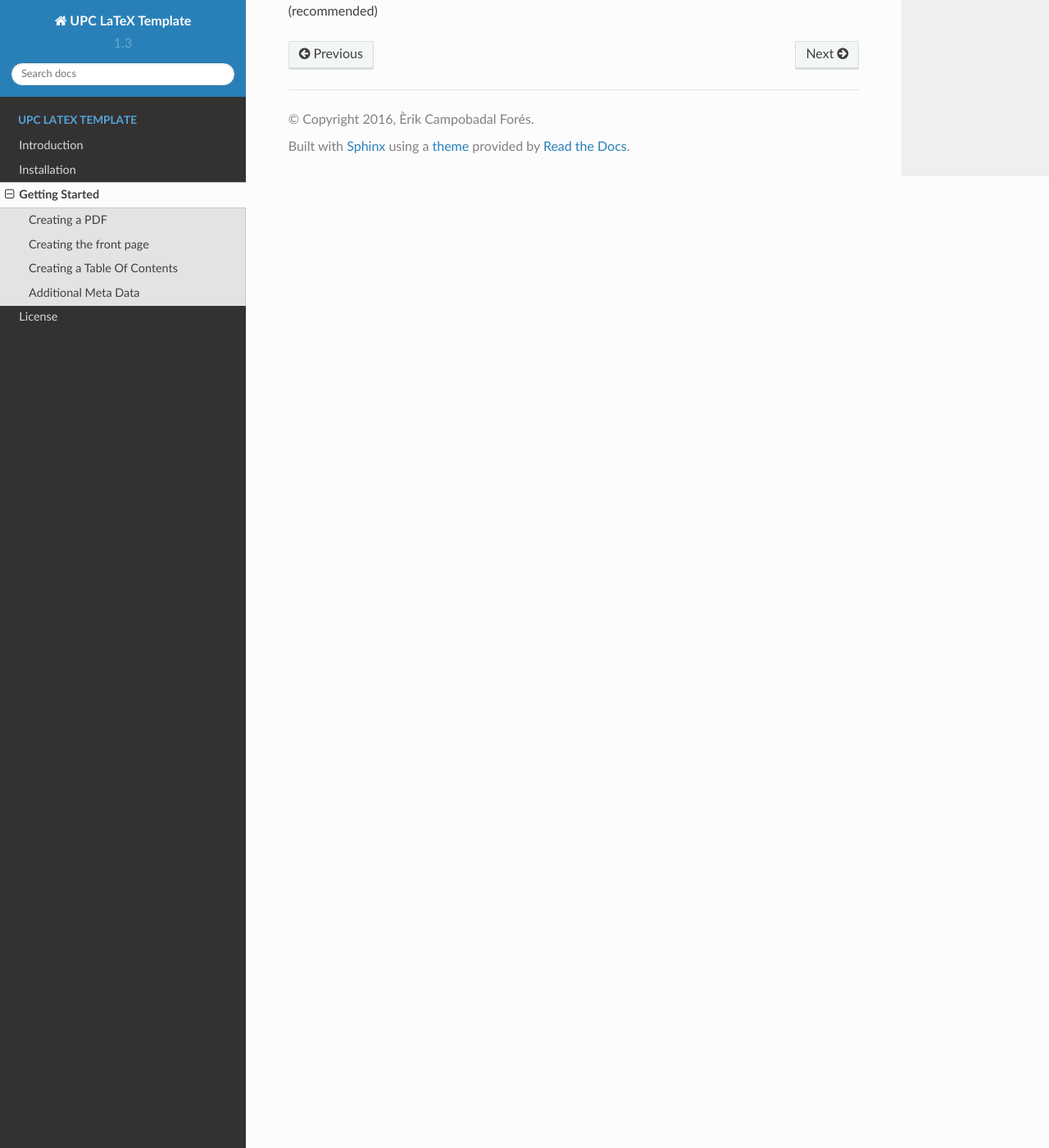
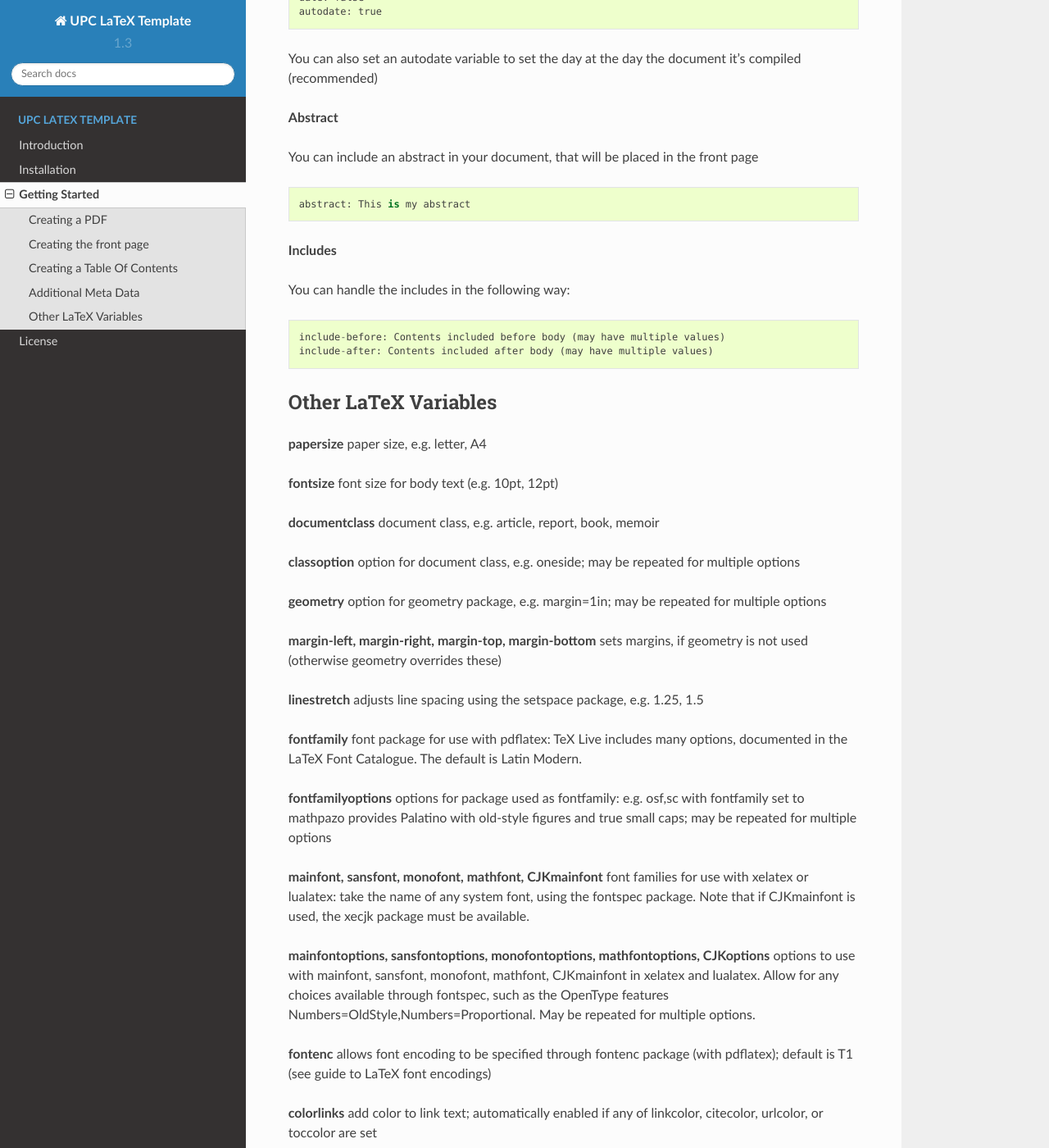
Before and after one commit to ConsoleTVs/UPC-LaTeX-Template, a Sphinx documentation site: the page built from doc/source/getting-started.rst, in a window 1280 px wide and 1400 px high, scrolled down 1827 px. Shown: the whole window at 82% size. Built offline with Sphinx 7.4.7 and the Read the Docs theme 2.0.0, drawn with Linux system fonts in a browser that asks for light colours; some of the changed text lies outside the part shown.

Commit message:
Added LaTeX Variables

```diff
--- a/doc/source/getting-started.rst
+++ b/doc/source/getting-started.rst
@@ -56,9 +56,13 @@ Creating a Table Of Contents
 To create a table of contents you'll just need to provide an extra meta data:
 ::
     toc: true
+    toc-title: Contents
+    toc-depth: 3
     numbersections: true
 
+You can optionaly choose if you would like to change the default title, by default it's: Continguts
 You can optionaly choose if you would like them to have a number.
+The toc-depth specifies the level of section to include in table of contents
 
 Additional Meta Data
 --------------------
@@ -74,3 +78,94 @@ You can include the date in your front page with the following meta data:
     autodate: true
 
 You can also set an autodate variable to set the day at the day the document it's compiled (recommended)
+
+
+**Abstract**
+
+You can include an abstract in your document, that will be placed in the front page
+::
+
+    abstract: This is my abstract
+
+**Includes**
+
+You can handle the includes in the following way:
+::
+    include-before: Contents included before body (may have multiple values)
+    include-after: Contents included after body (may have multiple values)
+
+Other LaTeX Variables
+---------------------
+
+**papersize**
+paper size, e.g. letter, A4
+
+**fontsize**
+font size for body text (e.g. 10pt, 12pt)
+
+
+**documentclass**
+document class, e.g. article, report, book, memoir
+
+**classoption**
+option for document class, e.g. oneside; may be repeated for multiple options
+
+**geometry**
+option for geometry package, e.g. margin=1in; may be repeated for multiple options
+
+**margin-left, margin-right, margin-top, margin-bottom**
+sets margins, if geometry is not used (otherwise geometry overrides these)
+
+**linestretch**
+adjusts line spacing using the setspace package, e.g. 1.25, 1.5
+
+**fontfamily**
+font package for use with pdflatex: TeX Live includes many options, documented in the LaTeX Font Catalogue. The default is Latin Modern.
+
+**fontfamilyoptions**
+options for package used as fontfamily: e.g. osf,sc with fontfamily set to mathpazo provides Palatino with old-style figures and true small caps; may be repeated for multiple options
+
+**mainfont, sansfont, monofont, mathfont, CJKmainfont**
+font families for use with xelatex or lualatex: take the name of any system font, using the fontspec package. Note that if CJKmainfont is used, the xecjk package must be available.
+
+**mainfontoptions, sansfontoptions, monofontoptions, mathfontoptions, CJKoptions**
+options to use with mainfont, sansfont, monofont, mathfont, CJKmainfont in xelatex and lualatex. Allow for any choices available through fontspec, such as the OpenType features Numbers=OldStyle,Numbers=Proportional. May be repeated for multiple options.
+
+**fontenc**
+allows font encoding to be specified through fontenc package (with pdflatex); default is T1 (see guide to LaTeX font encodings)
+
+**colorlinks**
+add color to link text; automatically enabled if any of linkcolor, citecolor, urlcolor, or toccolor are set
+
+**linkcolor, citecolor, urlcolor, toccolor**
+color for internal links, citation links, external links, and links in table of contents: uses any of the predefined LaTeX colors
+
+**links-as-notes**
+causes links to be printed as footnotes
+
+**indent**
+uses document class settings for indentation (the default LaTeX template otherwise removes indentation and adds space between paragraphs)
+
+**subparagraph**
+disables default behavior of LaTeX template that redefines (sub)paragraphs as sections, changing the appearance of nested headings in some classes
+
+**thanks**
+specifies contents of acknowledgments footnote after document title.
+
+**toc**
+include table of contents (can also be set using --toc/--table-of-contents)
+
+**toc-depth**
+level of section to include in table of contents
+
+**lof, lot**
+include list of figures, list of tables
+
+**bibliography**
+bibliography to use for resolving references
+
+**biblio-style**
+bibliography style, when used with --natbib and --biblatex.
+
+**biblatexoptions**
+list of options for biblatex.
```
